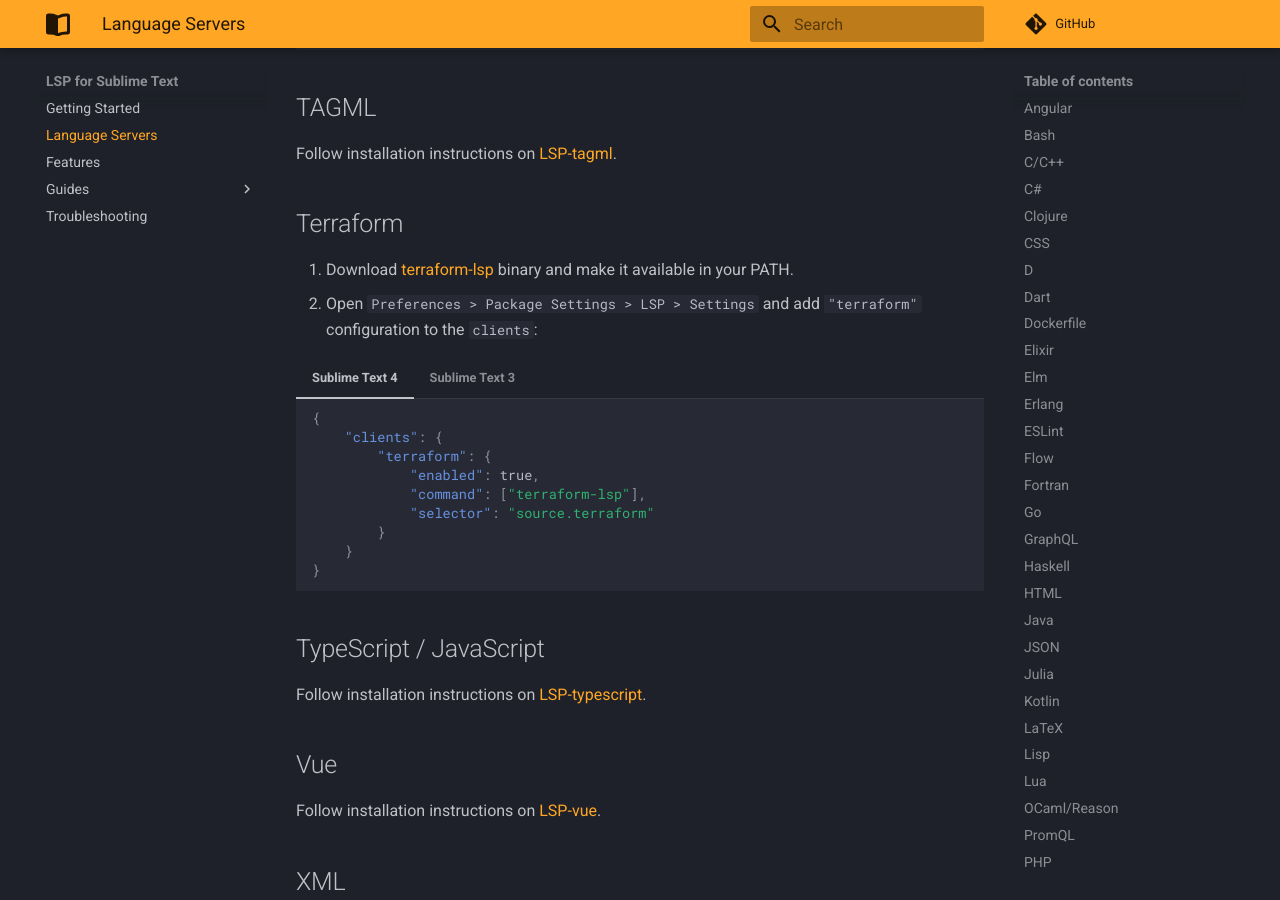
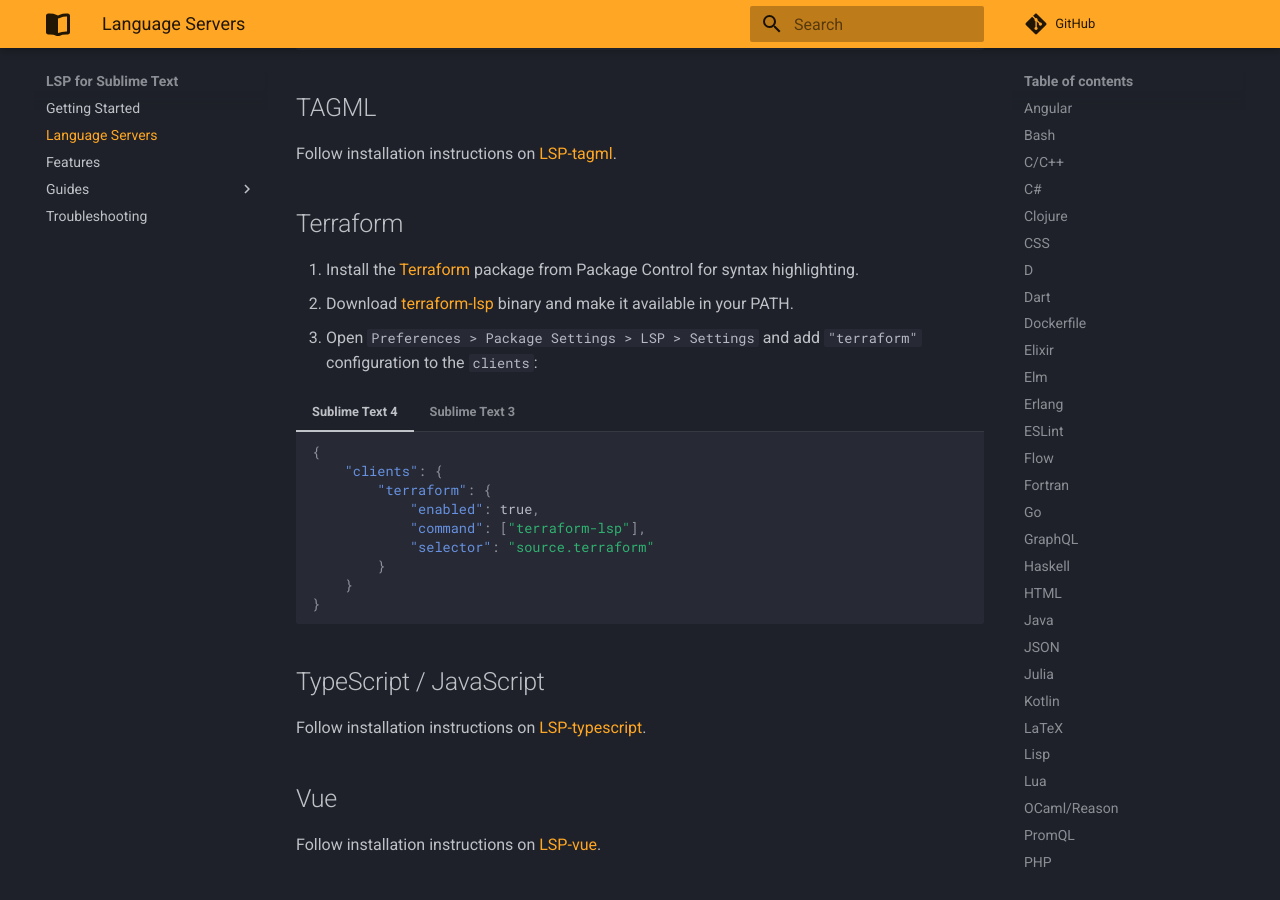
Before and after one commit to sublimelsp/LSP, an MkDocs documentation site: the page built from docs/language_servers.md, in a window 1280 px wide and 900 px high, scrolled down 16197 px. Built offline with MkDocs 1.6.1 and Material for MkDocs 9.7.7, drawn with Linux system fonts in a browser that asks for light colours; comment, search, counter and statistics services are not loaded.

Commit message:
add missing step for installing Terraform syntax

````diff
--- a/docs/language_servers.md
+++ b/docs/language_servers.md
@@ -1088,8 +1088,9 @@
 
 ## Terraform
 
-1. Download [terraform-lsp](https://github.com/juliosueiras/terraform-lsp/releases) binary and make it available in your PATH.
-2. Open `Preferences > Package Settings > LSP > Settings` and add `"terraform"` configuration to the `clients`:
+1. Install the [Terraform](https://packagecontrol.io/packages/Terraform) package from Package Control for syntax highlighting.
+2. Download [terraform-lsp](https://github.com/juliosueiras/terraform-lsp/releases) binary and make it available in your PATH.
+3. Open `Preferences > Package Settings > LSP > Settings` and add `"terraform"` configuration to the `clients`:
 
 === "Sublime Text 4"
     ```json
````
